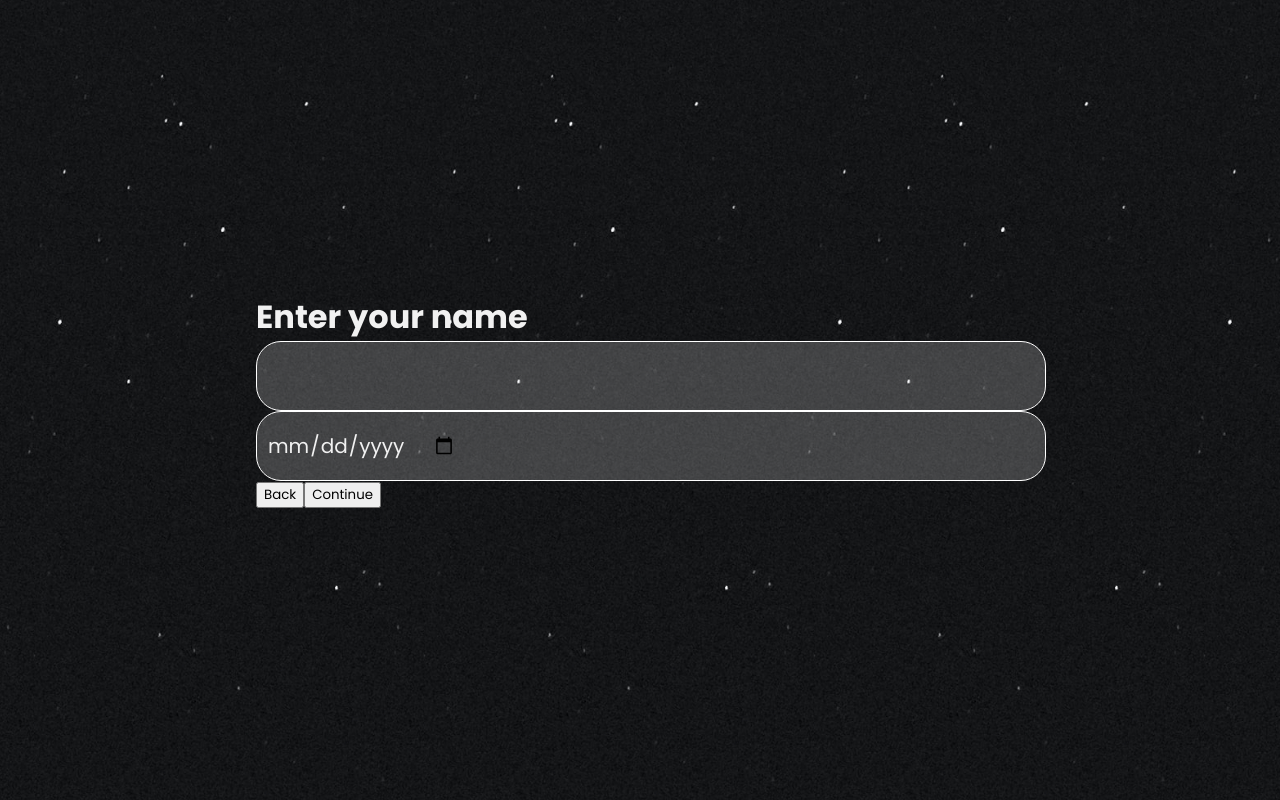
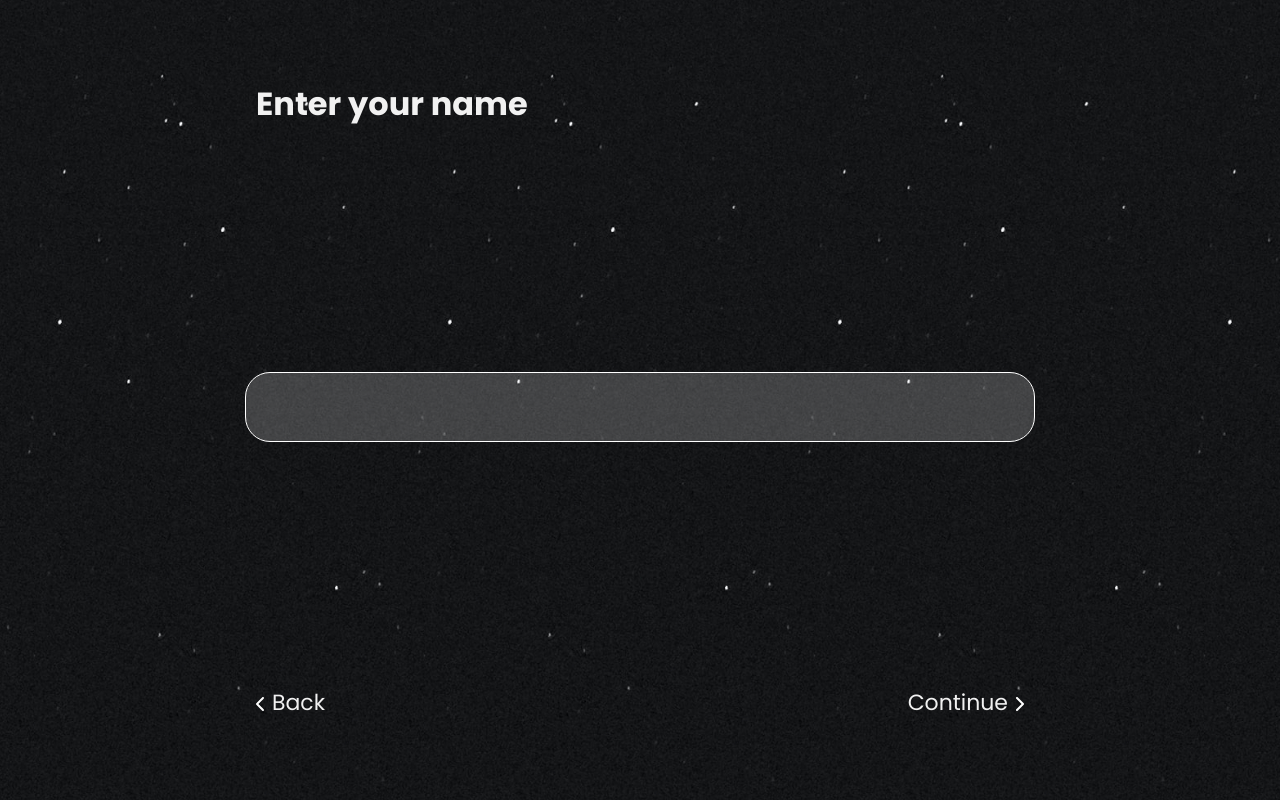
Before and after one commit to seohyun9672/comp3130_assignment01, a Next.js app in the folder client/: page /input in a window 1280 px wide. Built offline with nearby package versions, Linux system fonts and the light colour scheme.

Commit message:
add styling

```diff
--- a/client/pages/input.js
+++ b/client/pages/input.js
@@ -1,6 +1,8 @@
 import { useRouter } from "next/router";
 import { useContext, useEffect, useState } from "react";
 import Axios from "axios";
+import { FontAwesomeIcon } from "@fortawesome/react-fontawesome";
+import { faChevronLeft, faChevronRight } from "@fortawesome/free-solid-svg-icons";
 
 export default function Home() {
   const [dob, setDob] = useState("");
@@ -14,6 +16,7 @@ export default function Home() {
 
   useEffect(() => {
     setType("text");
+    setNum(1);
   }, []);
 
   const updateName = (e) => {
@@ -40,35 +43,50 @@ export default function Home() {
     });
   };
 
-  // const addUsers = () => {
-  //   setNames([...names, name]);
-  //   setDobs([...dobs, dob]);
-
-  //   fetch(`http://localhost:3001/add-user?name=${name}&dob=${dob}`).then(
-  //     async (res) => console.log(await res.json())
-  //   );
-
-  //   setName("");
-  //   setDob("");
-  // };
-
   return (
     <div>
-      <h1>Enter your {header}</h1>
-      <input type="text" value={name} onChange={updateName} />
-      <input type="date" value={dob} onChange={updateDate} />
+      <div className="container start">
+        <h1> Enter your {header}</h1>
+        <div className="inputcont">
+          {
+            num === 1 && <input type="text" value={name} onChange={updateName} />
+          }
+          {
+            num === 2 && <input type="date" value={dob} onChange={updateDate} />
+          }
+        </div>
+        <div className="btncont space">
           <div>
-        <button onClick={() => r.back()}>Back</button>
-        <button
+            <FontAwesomeIcon icon={faChevronLeft} color="white" />
+            <button className="back" onClick={() => r.back()}>Back</button>
+          </div>
+          <div>
+            {
+              num === 1 && <button
+                className="continue"
+                onClick={() => r.push({
+                  pathname: "/input",
+                  query: "date"
+                },
+                  setHeader("date"),
+                  setNum(num + 1)
+                )}>Continue</button>
+            }
+            {
+              num === 2 && <button
+                className="continue"
                 onClick={() => {
                   r.push("/result");
                   addUser();
-            getName();
-            // addUsers();
                 }}
               >
                 Continue
               </button>
+            }
+            <FontAwesomeIcon icon={faChevronRight} color="white" />
+
+          </div>
+        </div>
       </div>
     </div>
   );
```
Also changed, not shown: client/pages/index.js (+21 -5 lines), client/pages/result.js (+23 -23 lines), 1 other file (tests, documents, lock files or other folders). Lines whose indentation alone changed are shown as unchanged.
